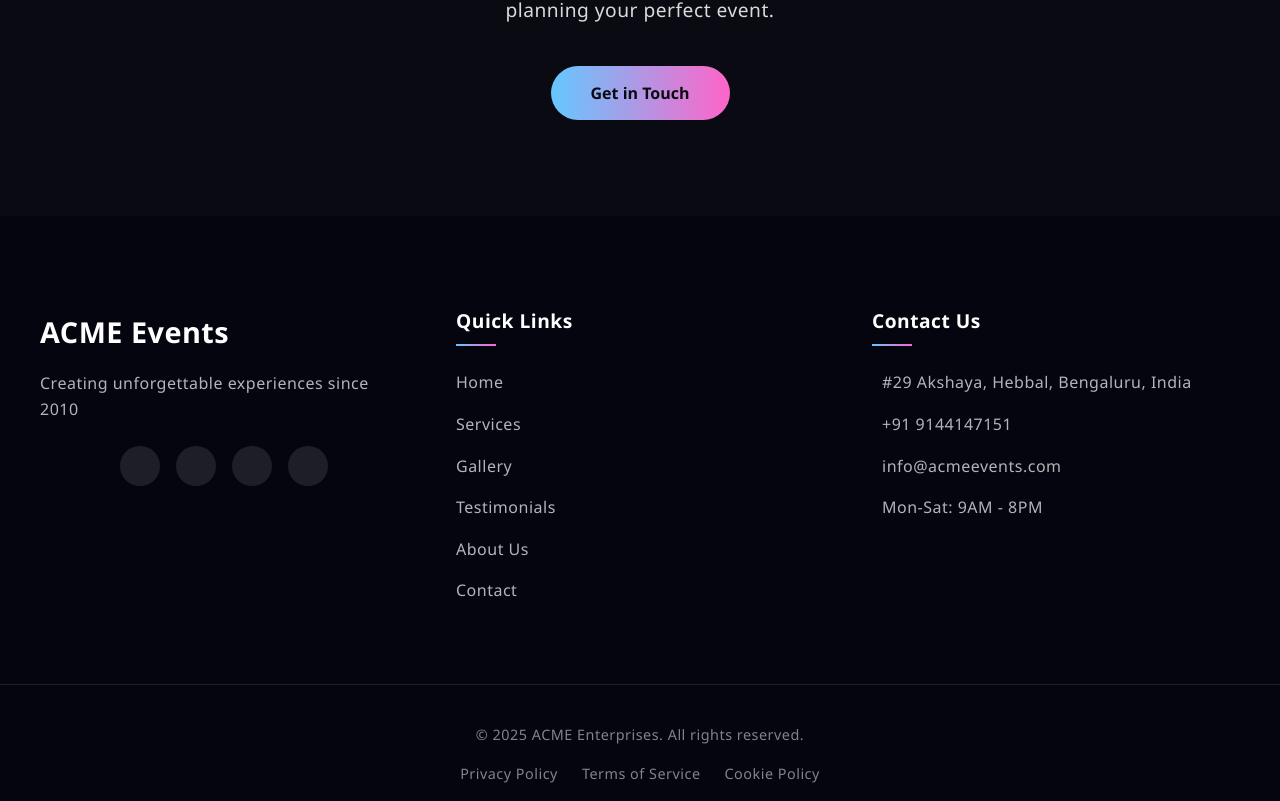
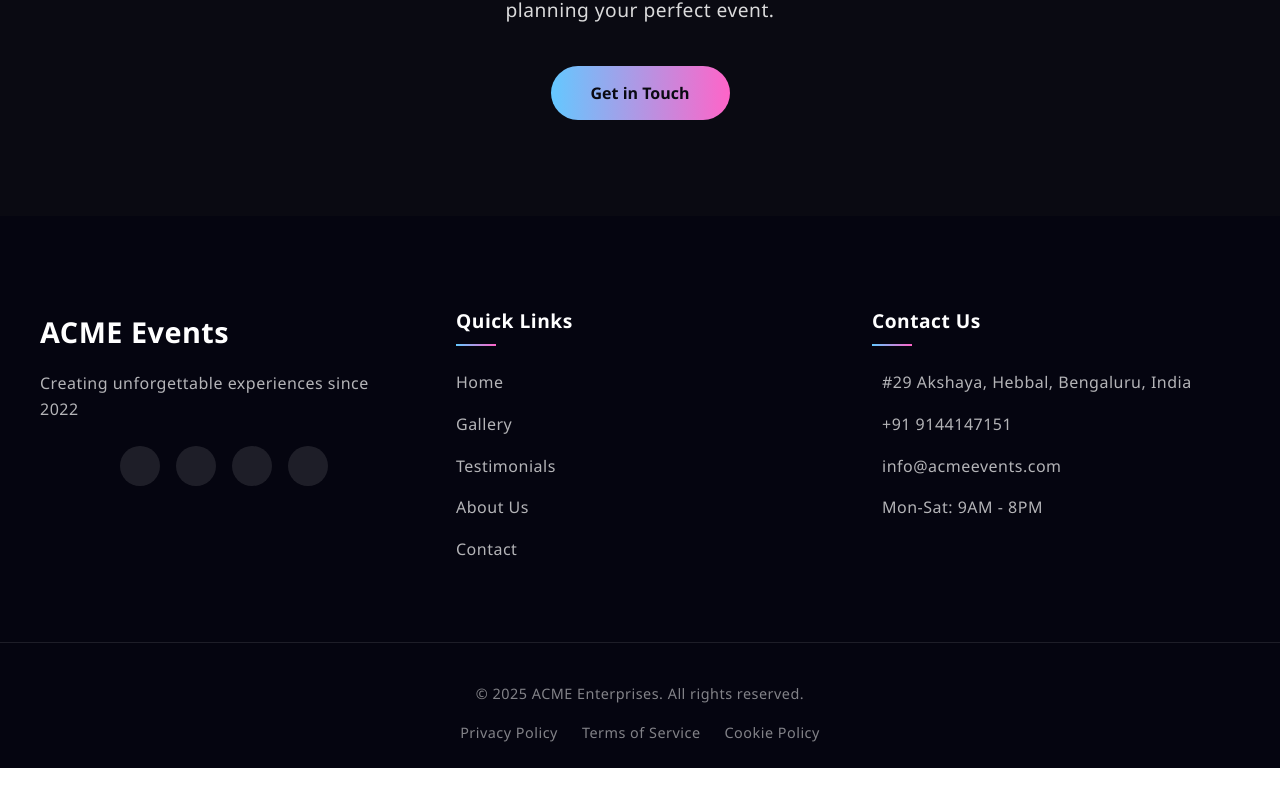
Before and after one commit to deannihilator/ACME-Inc, a React (Vite) app: page /service in a window 1280 px wide. Shown: the part 2467-3268 px from the top of the page. After the commit the page ends 3235 px from the top, so only its background shows below. Built offline with nearby package versions, Linux system fonts and the light colour scheme.

Commit message:
updated as of 13may

```diff
--- a/src/components/AdminDashboard.css
+++ b/src/components/AdminDashboard.css
@@ -30,6 +30,7 @@ body {
 /* Cyberpunk Loading Screen */
 .loading-screen {
   display: flex;
+  width: 100vw;
   flex-direction: column;
   align-items: center;
   justify-content: center;
--- a/src/components/Home.jsx
+++ b/src/components/Home.jsx
@@ -45,9 +45,6 @@ function App() {
         <div className="logo">ACME</div>
         <nav className="nav">
           <ul>
-            <li>
-              <a href="/">Home</a>
-            </li>
             <li>
               <a href="#about">About</a>
             </li>
--- a/src/components/Login.css
+++ b/src/components/Login.css
@@ -1,4 +1,4 @@
-/* Futuristic Login Page Design */
+/* Login Page Design */
 :root {
   --primary: #4f46e5;
   --primary-light: #6366f1;
@@ -14,6 +14,7 @@
 
 .login-page {
   display: flex;
+  width: 100vw;
   justify-content: center;
   align-items: center;
   min-height: 100vh;
@@ -197,12 +198,12 @@
 /* Floating Animation */
 @keyframes float {
   0% { transform: translateY(0px); }
-  50% { transform: translateY(-10px); }
+  50% { transform: translateY(-20px); }
   100% { transform: translateY(0px); }
 }
 
 .login-page__container {
-  animation: float 6s ease-in-out infinite;
+  animation: float 100s ease-in-out infinite;
 }
 
 .login-page__signup-section {
--- a/src/components/Service.jsx
+++ b/src/components/Service.jsx
@@ -1,5 +1,6 @@
 import React, { useEffect, useRef, useState } from "react";
 import { useNavigate } from "react-router-dom";
+import { Link } from 'react-router-dom';
 import "./service.css";
 
 const Services = () => {
@@ -174,7 +175,7 @@ const Services = () => {
               <span className="title-highlight">Event Showcase</span>
             </h2>
             <p className="section-subtitle">
-              Explore our <span className="text-gradient">highlight reel</span>{" "}
+              Explore our <span className="text-gradient">highlights</span>{" "}
               of memorable moments
             </p>
           </div>
@@ -285,7 +286,7 @@ const Services = () => {
         <div className="footer-container">
           <div className="footer-brand">
             <h3>ACME Events</h3>
-            <p>Creating unforgettable experiences since 2010</p>
+            <p>Creating unforgettable experiences since 2022</p>
             <div className="social-links">
               {["facebook", "instagram", "twitter", "linkedin"].map(
                 (social) => (
@@ -301,17 +302,14 @@ const Services = () => {
             <h4>Quick Links</h4>
             <ul>
               {[
-                "Home",
-                "Services",
-                "Gallery",
-                "Testimonials",
-                "About Us",
-                "Contact",
-              ].map((link) => (
-                <li key={link}>
-                  <a href={`/${link.toLowerCase().replace(" ", "-")}`}>
-                    {link}
-                  </a>
+                { name: "Home", path: "/" },
+                { name: "Gallery", path: "/gallery" },
+                { name: "Testimonials", path: "/testimonials" },
+                { name: "About Us", path: "/about-us" },
+                { name: "Contact", path: "/contact" },
+              ].map((item) => (
+                <li key={item.name}>
+                  <Link to={item.path}>{item.name}</Link>
                 </li>
               ))}
             </ul>
```
